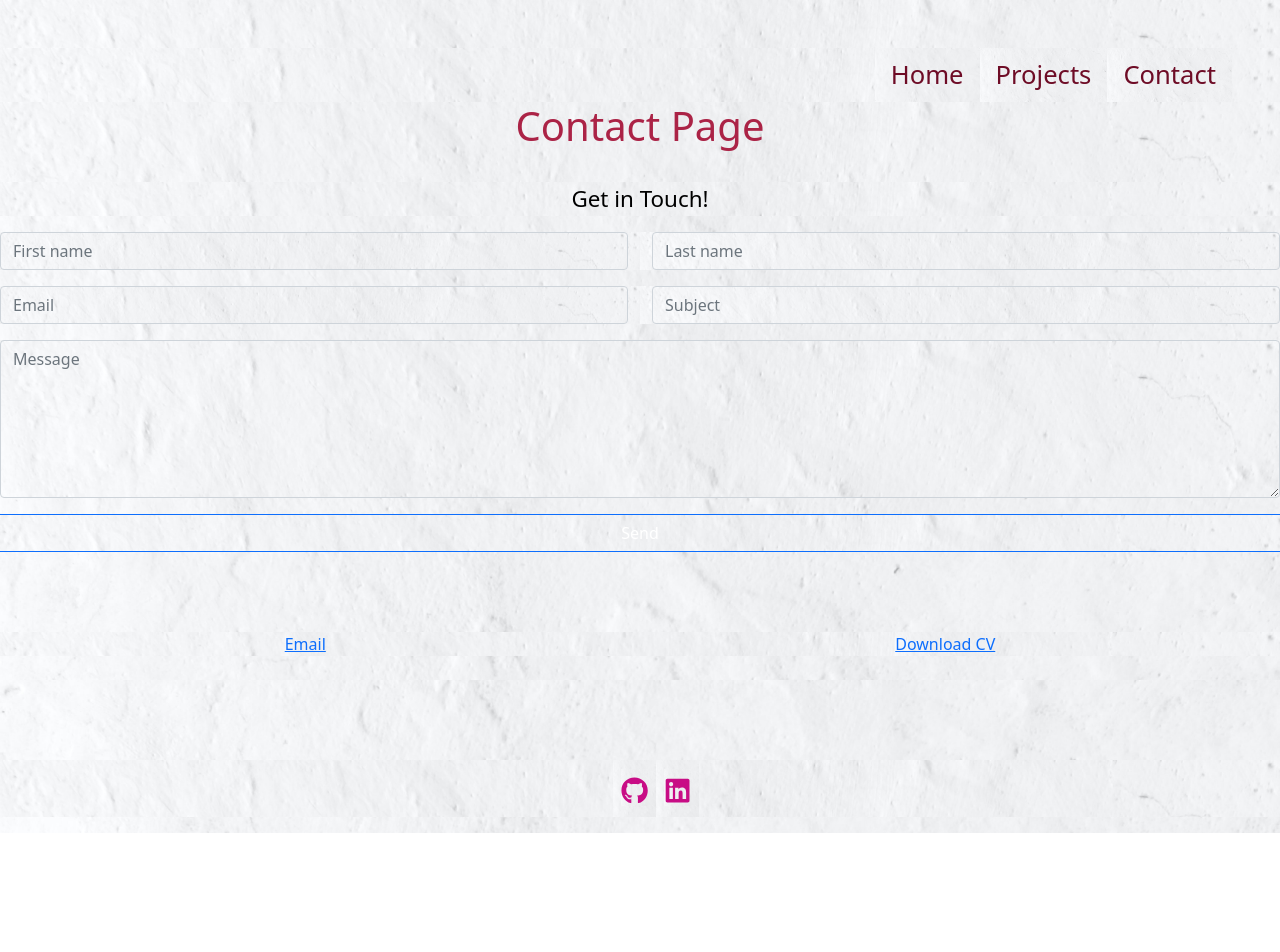
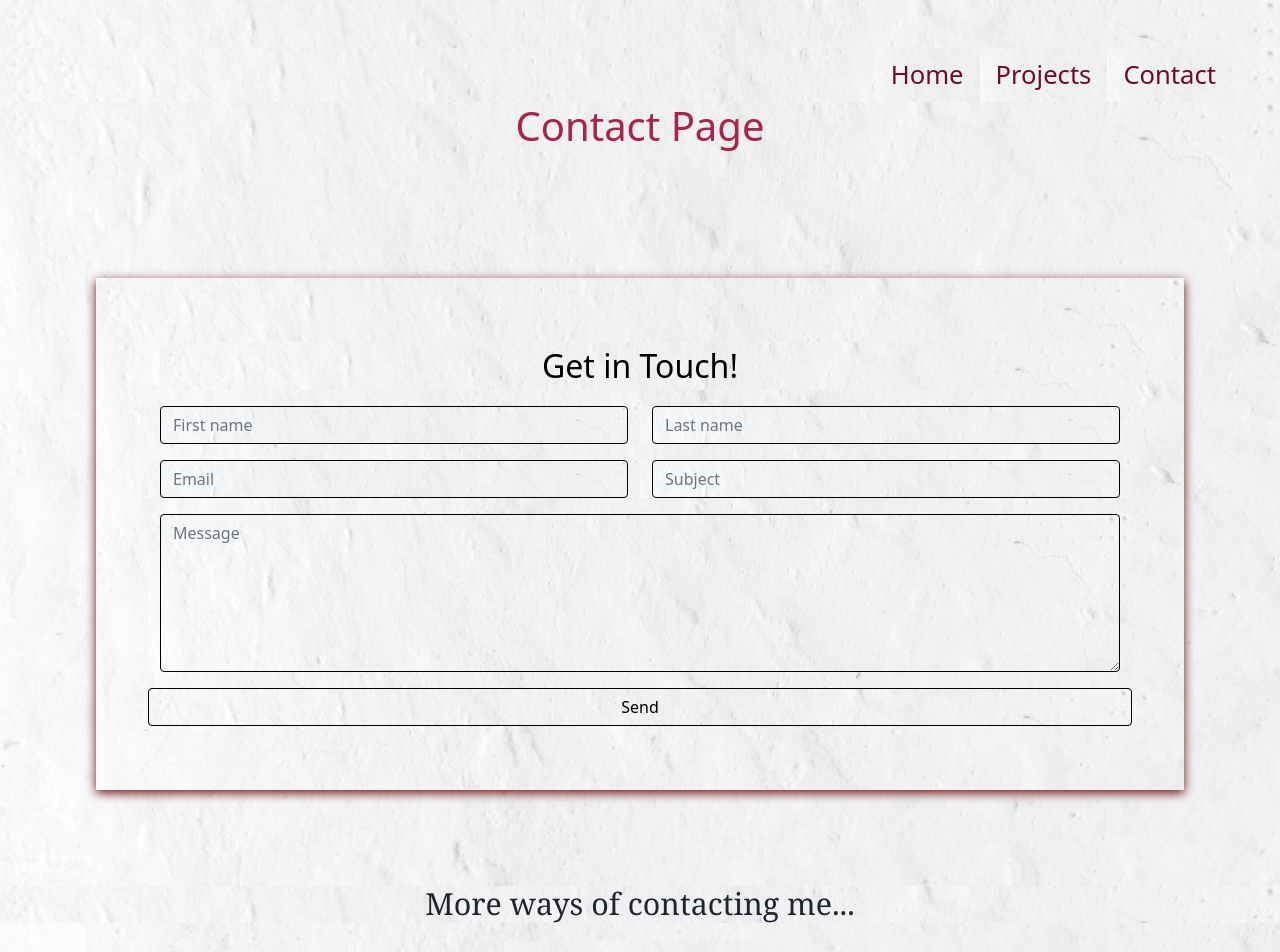
Before and after one commit to PurAlex/React-Portfolio, a React (Create React App) app in the folder my-portfolio/: page /contact in a window 1280 px wide. Shown: the top 952 px of the page. Before the commit the page ends 833 px from the top, so only its background shows below. Built offline with nearby package versions, Linux system fonts and the light colour scheme.

Commit message:
style added to contact page and form

```diff
--- a/my-portfolio/src/components/ContactPage/Contact.js
+++ b/my-portfolio/src/components/ContactPage/Contact.js
@@ -8,13 +8,13 @@ function Contact() {
     <div>
       <h1>Contact Page</h1>
       <container className="contact-container">
-        <p className='contact-p'>
-          Get in Touch!
-        </p>
         <form
           action="https://getform.io/f/04feb2e1-24e2-4e73-98b3-837225c11041"
           method="POST"
         >
+          <p className='contact-p'>
+            Get in Touch!
+          </p>
           <div className="row ">
             <div className="col">
               <input
@@ -67,10 +67,10 @@ function Contact() {
             </button>
           </div>
         </form>
+        <h5 className='contact-head'>More ways of contacting me...</h5>
         <div className='contact-information'>
-          <a href='mailto:nicky-nico-1998@outlook.com'>Email</a>
-          <br></br>
-          <a href={cv} download="CV">Download CV</a>
+          <a className='email' href='mailto:nicky-nico-1998@outlook.com'>Email</a>
+          <a className='pdf' href={cv} download="CV">Download CV</a>
         </div >
       </container>
     </div>
--- a/my-portfolio/src/components/ContactPage/contact.css
+++ b/my-portfolio/src/components/ContactPage/contact.css
@@ -1,15 +1,53 @@
 .contact-p{
     color: black;
-}
-
-.contact-information{
-    text-align: center;
-    margin-top: 5rem;
-    display: flex;
-    flex-wrap: nowrap;
-    justify-content:space-evenly;
+    font-size: 2rem;
 }
 
 .contact-container{
     margin: 50px;
 }
+
+/* Form style */
+form{
+    box-shadow: 0 3px 10px rgb(111, 13, 13);
+    padding: 4rem;
+    margin: 6rem;
+}
+
+
+.form-control{
+    border: 1px solid black !important;
+}
+
+.btn{
+    color: black !important;
+    border: 1px solid black !important;
+    max-width: 3;
+}
+
+.btn:hover{
+    color: #FF00B3 !important;
+}
+
+.contact-head{
+    text-align: center;
+    font-size: 1.9rem;
+    font-family:Georgia, 'Times New Roman', Times, serif;
+}
+
+.contact-information{
+    text-align: center;
+    margin-top: 2rem;
+    justify-content: center;
+}
+
+.email, .pdf{
+    text-decoration: none;
+    padding: 15px;
+    font-size: 1.5rem;
+    color: #6E0C26;
+}
+
+.email:hover, .pdf:hover{
+    color: #FF00B3;
+}
--- a/my-portfolio/src/components/Footer/footer.css
+++ b/my-portfolio/src/components/Footer/footer.css
@@ -1,7 +1,7 @@
 /* Footer style */
 .footer{
     list-style-type: none;
-    margin-top: 5rem;
+    margin-top: 2rem;
     display: flex;
     justify-content: center;
 }
```
